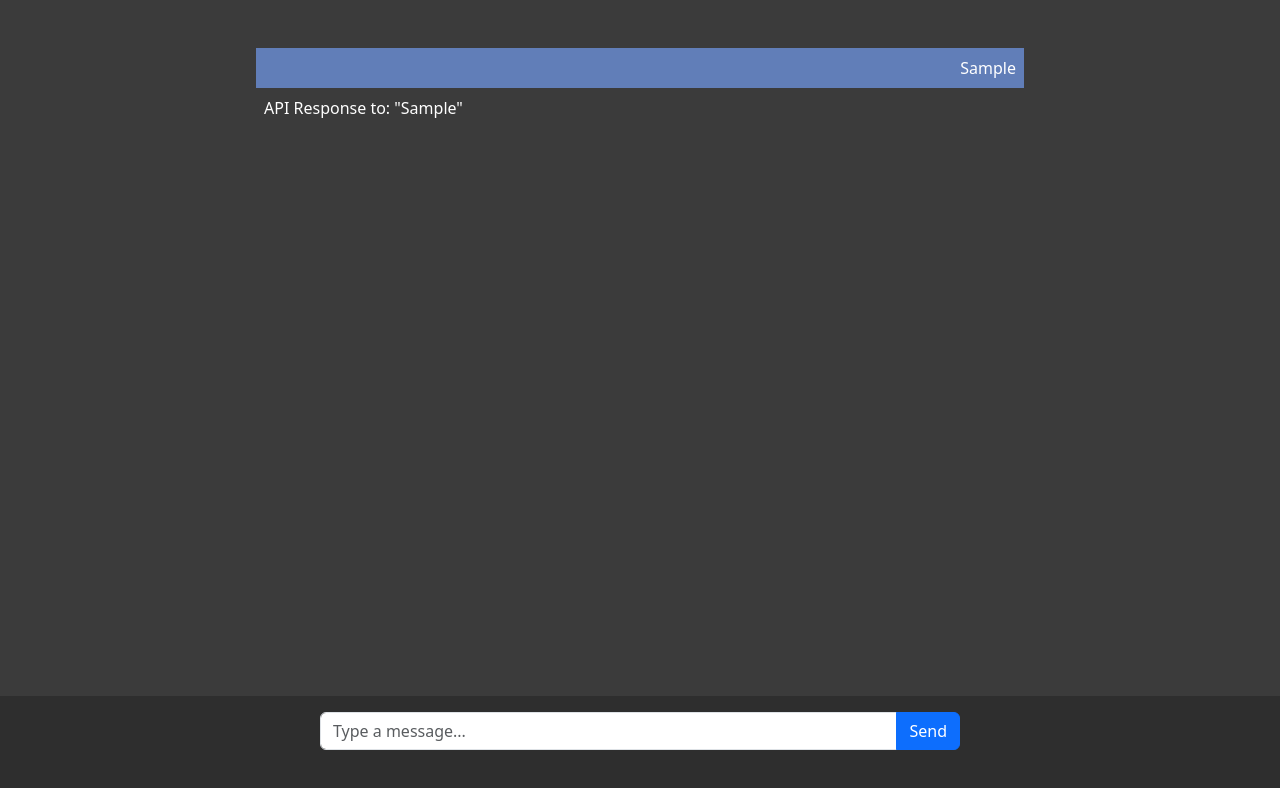
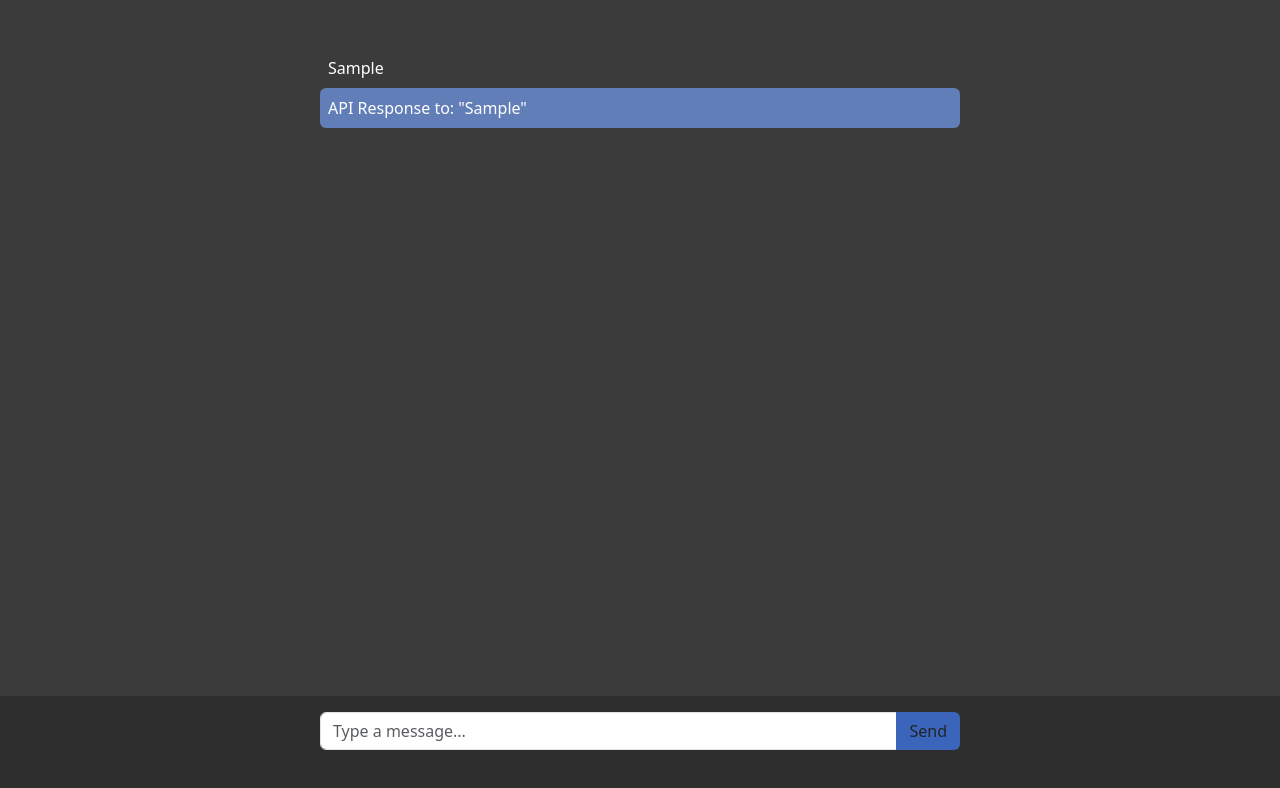
Before and after one commit to loganank/rldm_ui, a React (Create React App) app: page / in a window 1280 px wide. Both pictures are taken after typing "Sample" into the empty fields and a click on the button "Send". Shown: the top 788 px of the page. Built offline with nearby package versions, Linux system fonts and the light colour scheme.

Commit message:
now looks pretty good

```diff
--- a/src/App.css
+++ b/src/App.css
@@ -1,7 +1,7 @@
 /* App.css */
 
 #app-container {
-    padding: 0px;
+    padding: 0;
     background-color: #2e2e2e;
 }
 
@@ -9,11 +9,19 @@
     background-color: #3b3b3b;
 }
 
-.text-right {
-    background-color: #617eb8;
-    text-align: right;
+.text-user {
+    #text-align: right;
 }
 
-.text-left {
+.text-chatbot {
+    background-color: #617eb8;
+}
 
+#send-btn {
+    background-color: #3a65ba;
+    //height: 40px;
 }
+
+.user-input {
+    resize: none;
+}
--- a/src/App.js
+++ b/src/App.js
@@ -1,9 +1,11 @@
 import './App.css';
-import {useState} from "react";
+import {useEffect, useRef, useState} from "react";
 
 function App() {
     const [messages, setMessages] = useState([]);
     const [inputMessage, setInputMessage] = useState('');
+    const inputTextAreaRef = useRef(null);
+    const maxInputRows= 8;
 
     const handleMessageSend = async () => {
         if (inputMessage.trim() === '') return;
@@ -17,11 +19,25 @@ function App() {
         setInputMessage(''); // Clear the input field
     };
 
+    const handleKeyPress = (event) => {
+        if (event.key === 'Enter' && !event.shiftKey) {
+            event.preventDefault(); // Prevent the default behavior of submitting the form
+            handleMessageSend(); // Call the submit function
+        }
+    };
+
     const sendMessage = async (message) => {
         // Simulate API response after a short delay
         await new Promise((resolve) => setTimeout(resolve, 10));
         return `API Response to: "${message}"`;
     };
+
+    useEffect(() => {
+        if (inputTextAreaRef.current) {
+            const newLineCount = (inputMessage.match(/\n/g) || []).length + 1; // Count the new lines
+            inputTextAreaRef.current.rows = Math.min(newLineCount, maxInputRows);
+        }
+    }, [inputMessage]);
 
     return (
         <div id="app-container" className="container-fluid text-white min-vh-100 d-flex flex-column">
@@ -29,9 +45,9 @@ function App() {
                     {messages.map((message, index) => (
                         <div
                             key={index}
-                            className={`message-container mx-auto ${
-                                message.sender === 'user' ? 'text-right' : 'text-left'
-                            }`} style={{ maxWidth: '60vw' }}
+                            className={`message-container mx-auto rounded ${
+                                message.sender === 'user' ? 'text-user' : 'text-chatbot'
+                            }`} style={{ maxWidth: '50vw' }}
                         >
                             <div
                                 className={`message p-2 ${
@@ -43,15 +59,17 @@ function App() {
                         </div>
                     ))}
                 </div>
-                <div id="chat-input" className="input-group m-3 w-50 mx-auto">
-                    <input
-                        type="text"
+                <div id="chat-input" className="input-group m-3 w-50 mx-auto bg-transparent">
+                    <textarea
+                        ref={inputTextAreaRef}
+                        rows="1" // Allow for multiple lines
                         value={inputMessage}
                         onChange={(e) => setInputMessage(e.target.value)}
+                        onKeyDown={handleKeyPress}
                         className="form-control user-input"
                         placeholder="Type a message..."
                     />
-                    <button onClick={handleMessageSend} className="btn btn-primary">
+                    <button id="send-btn" onClick={handleMessageSend} className="btn">
                         Send
                     </button>
                 </div>
```
